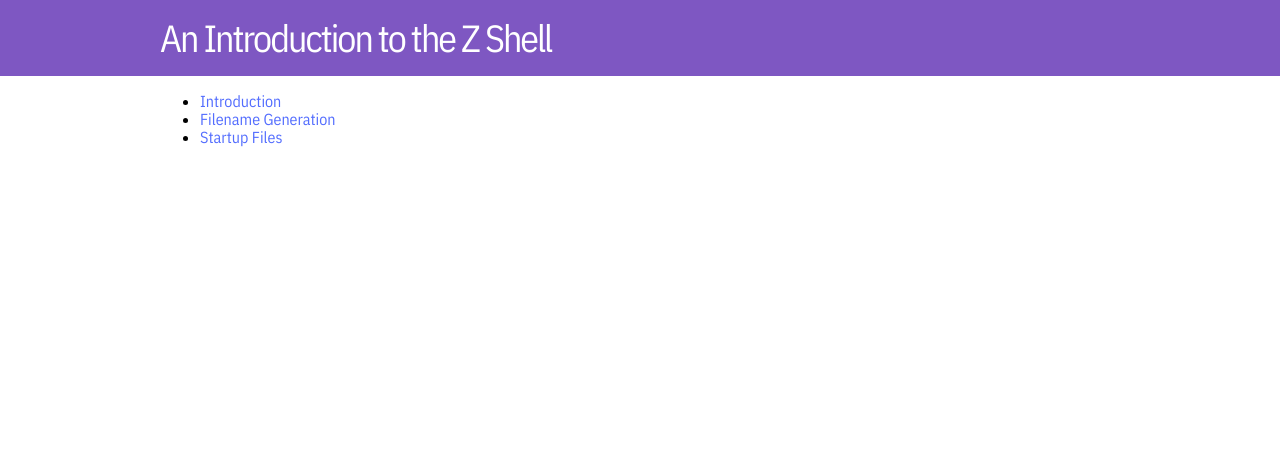
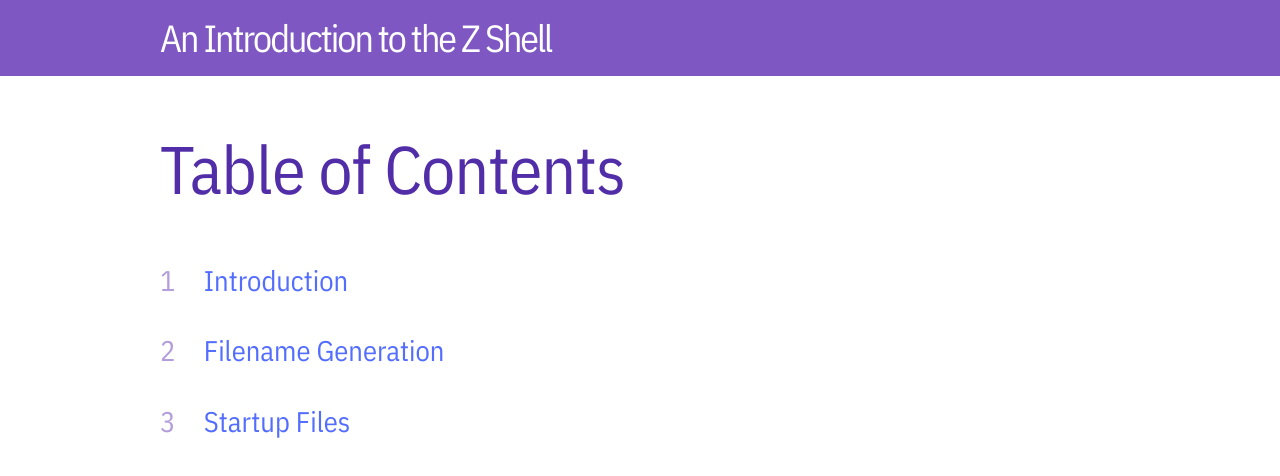
Before and after one commit to theutz/anintroductiontothezshell, a Gatsby site: page /introduction in a window 1280 px wide. Built offline with nearby package versions, Linux system fonts and the light colour scheme; Gatsby itself is replaced by a stand-in of ours; some packages are replaced by stand-ins of ours.

Commit message:
style: table of contents

```diff
--- /dev/null
+++ b/src/components/table-of-contents.js
@@ -0,0 +1,77 @@
+import React from 'react'
+import PropTypes from 'prop-types'
+import { Link } from 'gatsby'
+import styled from 'styled-components'
+import { modularScale } from 'polished'
+
+function Entry({ link, name, entries, ...props }) {
+  return (
+    <Item {...props}>
+      <Link to={link}>{name}</Link>
+      {!!entries && <Entries entries={entries} />}
+    </Item>
+  )
+}
+
+function Entries({ entries, ...props }) {
+  return (
+    <List {...props}>
+      {entries.map(({ name, link, entries }) => (
+        <Entry key={link} name={name} link={link} entries={entries} />
+      ))}
+    </List>
+  )
+}
+
+function TableOfContents({ entries, ...props }) {
+  return <Entries {...props} entries={entries} />
+}
+
+const List = styled.ol`
+  list-style: none;
+  padding-inline-start: 0;
+  counter-reset: li;
+`
+
+const Item = styled.li`
+  margin-bottom: ${modularScale(1)};
+  font-size: ${modularScale(2)};
+  counter-increment: li;
+
+  &:before {
+    content: counter(li);
+    margin-right: ${modularScale(0)};
+    color: ${(props) => props.theme.primary[200]};
+  }
+
+  &:after {
+    content: ' 🔗';
+    display: none;
+    font-size: ${modularScale(-2)};
+    vertical-align: ${modularScale(-5)};
+  }
+
+  &:hover:after {
+    display: inline;
+  }
+`
+
+const treeEntry = {
+  name: PropTypes.string.isRequired,
+  link: PropTypes.string.isRequired,
+  entries: PropTypes.arrayOf(treeEntry),
+}
+
+Entry.propTypes = {
+  ...treeEntry,
+}
+
+Entries.propTypes = {
+  entries: PropTypes.arrayOf(PropTypes.shape(treeEntry)),
+}
+
+TableOfContents.propTypes = {
+  tree: PropTypes.arrayOf(treeEntry),
+}
+
+export default TableOfContents
--- a/src/pages/introduction.js
+++ b/src/pages/introduction.js
@@ -1,6 +1,7 @@
 import React from 'react'
-import { Link, StaticQuery, graphql } from 'gatsby'
+import { StaticQuery, graphql } from 'gatsby'
 import Layout from '../components/layout'
+import TableOfContents from '../components/table-of-contents'
 
 function Introduction() {
   return (
@@ -22,18 +23,15 @@ function Introduction() {
         }
       `}
       render={(data) => {
-        const pages = data.allMarkdownRemark.edges.map(
-          ({ node }) => node.frontmatter
-        )
+        const pages = data.allMarkdownRemark.edges.map(({ node }) => ({
+          name: node.frontmatter.title,
+          link: node.frontmatter.path,
+        }))
+
         return (
           <Layout>
-            <ul>
-              {pages.map(({ title, path }) => (
-                <li key={path}>
-                  <Link to={path}>{title}</Link>
-                </li>
-              ))}
-            </ul>
+            <h2>Table of Contents</h2>
+            <TableOfContents entries={pages} />
           </Layout>
         )
       }}
```
